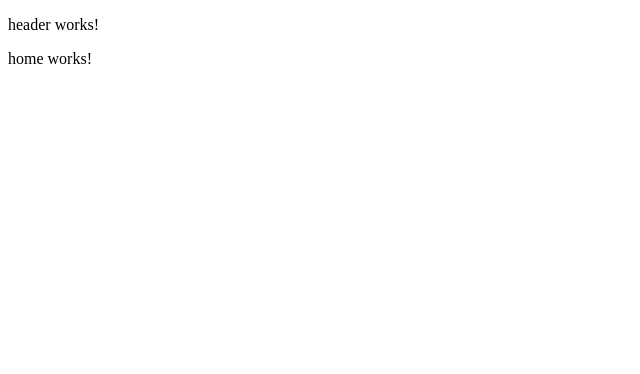
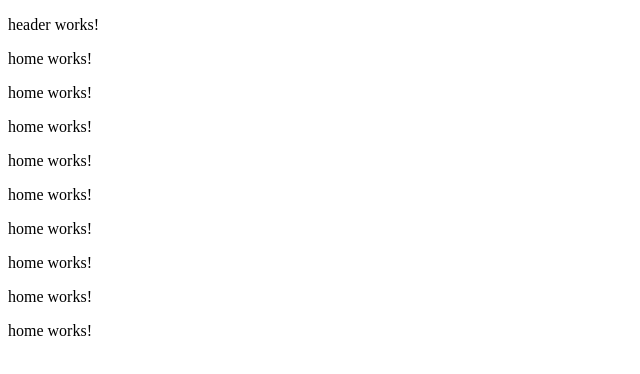
Before and after one commit to ID24-CMR/market-place, an Angular app: page / in a window 1280 px wide. Shown: the top 374 px of the page, without its empty margins (0-640 px from the left). Built offline with nearby package versions, Linux system fonts and the light colour scheme.

Commit message:
Update home.component.html
Co-Authored-By: idrice24 <50774032+idrice24@users.noreply.github.com>

```diff
--- a/src/app/core/components/home/home.component.html
+++ b/src/app/core/components/home/home.component.html
@@ -1 +1,9 @@
 <p>home works!</p>
+<p>home works!</p>
+<p>home works!</p>
+<p>home works!</p>
+<p>home works!</p>
+<p>home works!</p>
+<p>home works!</p>
+<p>home works!</p>
+<p>home works!</p>
```
